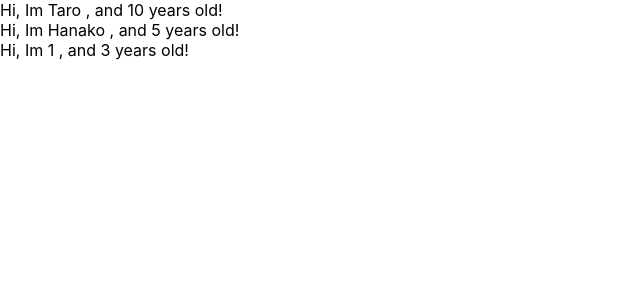
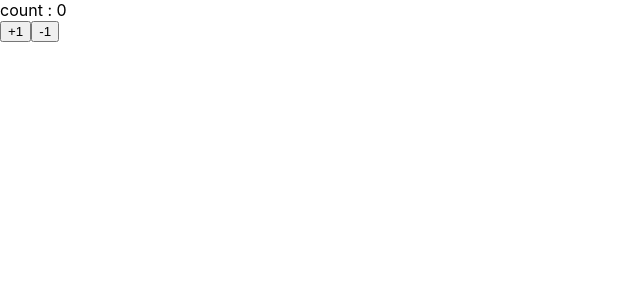
Before and after one commit to u5jp/react-redux-project, a React (Create React App) app: page / in a window 1280 px wide. Shown: the top 300 px of the page, without its empty margins (0-640 px from the left). Built offline with nearby package versions, Linux system fonts and the light colour scheme.

Commit message:
state and setState

```diff
--- a/src/App.js
+++ b/src/App.js
@@ -1,43 +1,37 @@
-import React from 'react';
-import PropTypes from 'prop-types';
+import React, { Component } from 'react';
 
-// function App() {
-//   return (
-//     <React.Fragment>
-//       <label htmlFor="bar">bar</label>
-//       <input type="text" onChange={() => {console.log("I am clicked")}}/>
-//     </React.Fragment>
-//   )
+const App = () => (<Counter></Counter>)
+
+// {
+//   return <Counter></Counter>
 // }
 
-const App = () => {
-  const profiles = [
-    {name:"Taro",age:10},
-    {name:"Hanako",age:5},
-    {name:"1",age:3}
-  ]
-  return (
-  <div>
-    {
-      profiles.map((profile,index)=>{
-        return <User name = {profile.name} age ={profile.age} key={index}/>
-      })
-    }
-  </div>
-  )
-}
+class Counter extends Component {
+  constructor(props){
+    super(props)
+    this.state = {count:0}
+  }
 
-const User = (props) => {
-  return <div>Hi, Im {props.name} , and {props.age} years old!</div>
-}
+  handlePlusButton = () => {
+    this.setState({count:this.state.count+1})
+  }
 
-// User.defaultProps = {
-//   age:1
-// }
+  handleMinusButton = () => {
+    this.setState({count:this.state.count-1})
+  }
 
-User.propTypes={
-  name:PropTypes.string,
-  age:PropTypes.number.isRequired
+  render() {
+    // console.log("render")
+    return (
+      <React.Fragment>
+        <div>count : {this.state.count}</div>
+        <button onClick={this.handlePlusButton}>+1</button>
+        <button onClick={this.handleMinusButton}>-1</button>
+      </React.Fragment>
+
+
+      )
+  }
 }
 
 export default App;
```
